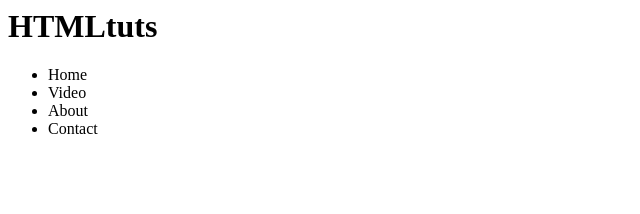
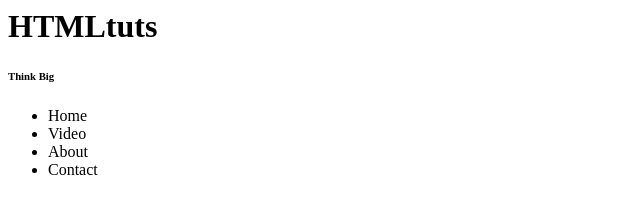
Before and after one commit to bellosheu/projectx, a plain HTML site: page index.html in a window 1280 px wide. Shown: the whole page, without its empty margins (0-640 px from the left). Drawn offline with Linux system fonts and the light colour scheme.

Commit message:
My first short-cut commit

```diff
--- a/index.html
+++ b/index.html
@@ -7,6 +7,7 @@
         <body>
             <header>
                 <h1>HTMLtuts</h1>
+                <h6>Think Big</h6>
             </header>
             <ul>
                 <li>Home</li>
```
Also changed, not shown: styles.css (deleted).
